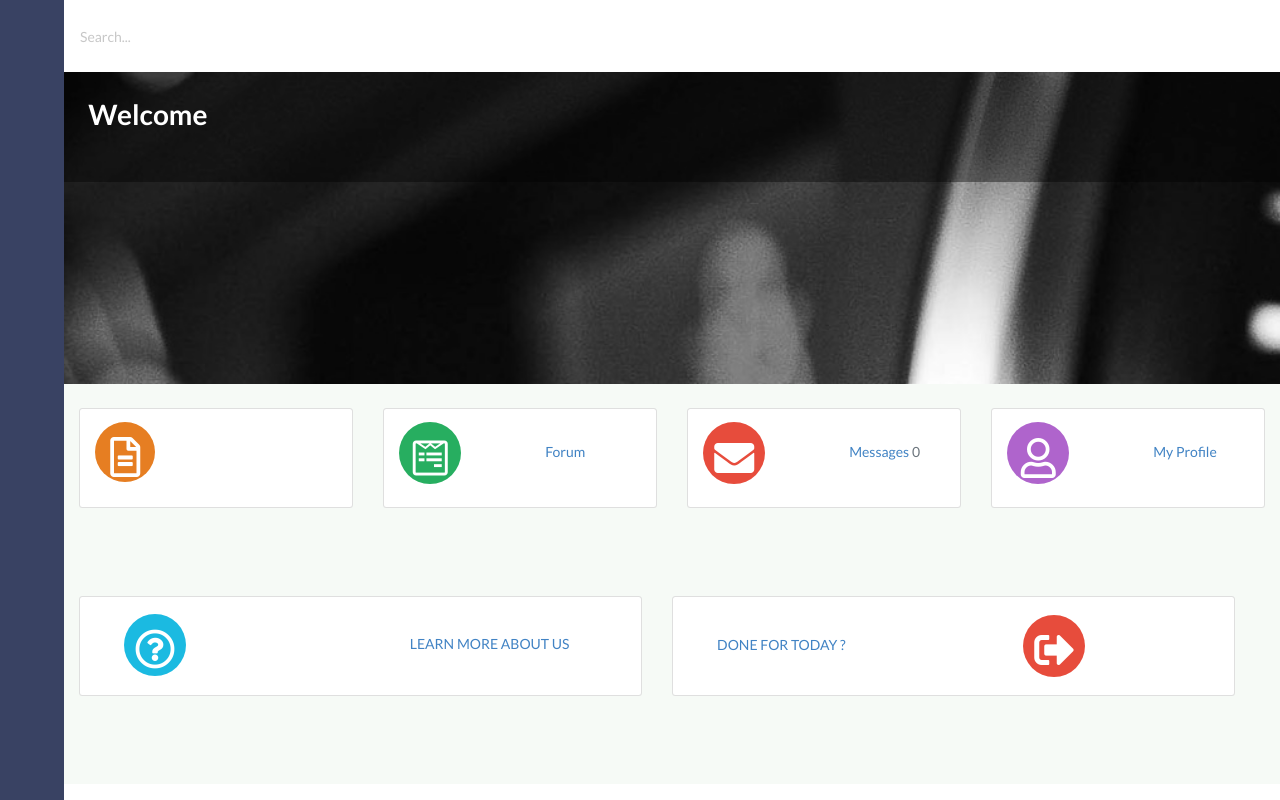
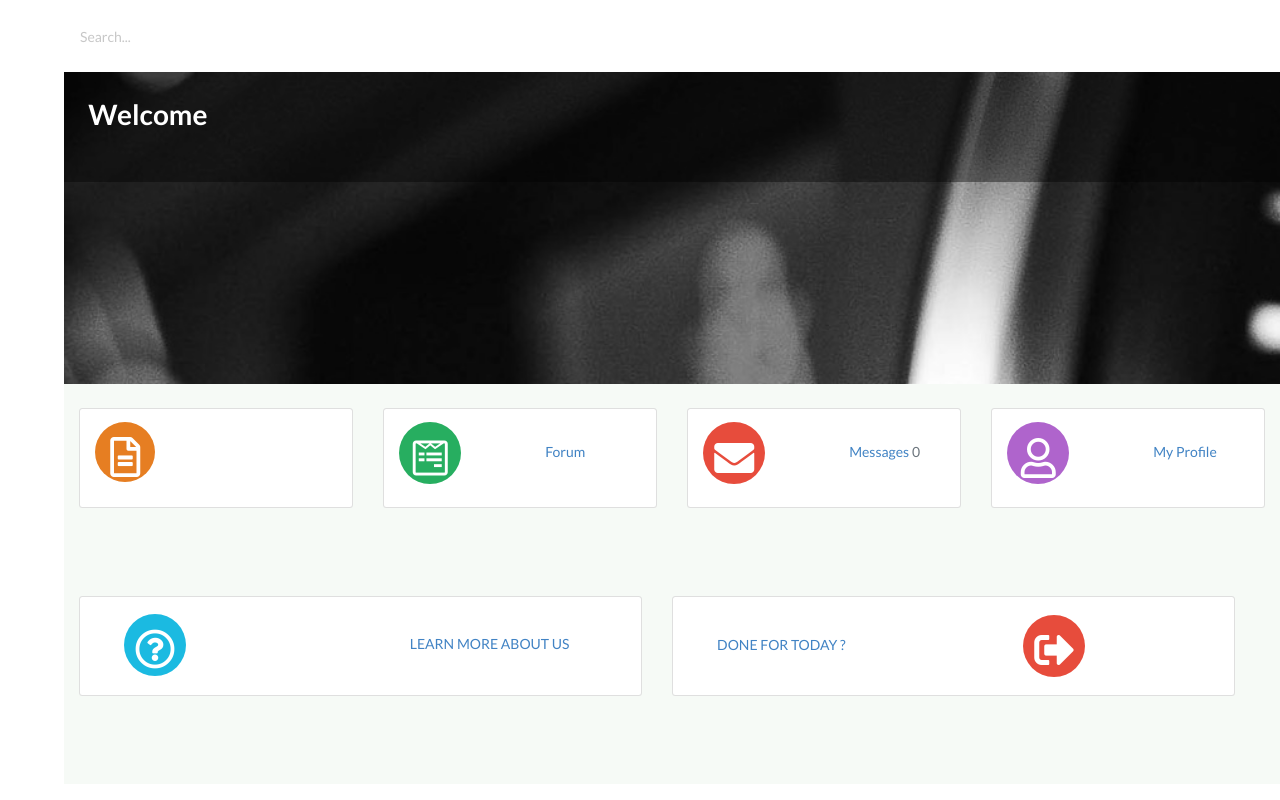
Before and after one commit to mzazakeith/coardboard, a Django app: page /home in a window 1280 px wide. Run offline with Django 3.2, Linux system fonts and the light colour scheme; the visitor is signed in with stand-in values (Sample User, id 1); data that the repository does not hold is empty; some libraries are stand-ins or nearby versions.

```diff
--- a/board/static/css/home.css
+++ b/board/static/css/home.css
@@ -129,7 +129,7 @@
 }
 
 .left-side{
-    background-color: #394263;
+    /*background-color: #394263;*/
     min-height: 100vh;
     /*opacity:;*/
 }
```
